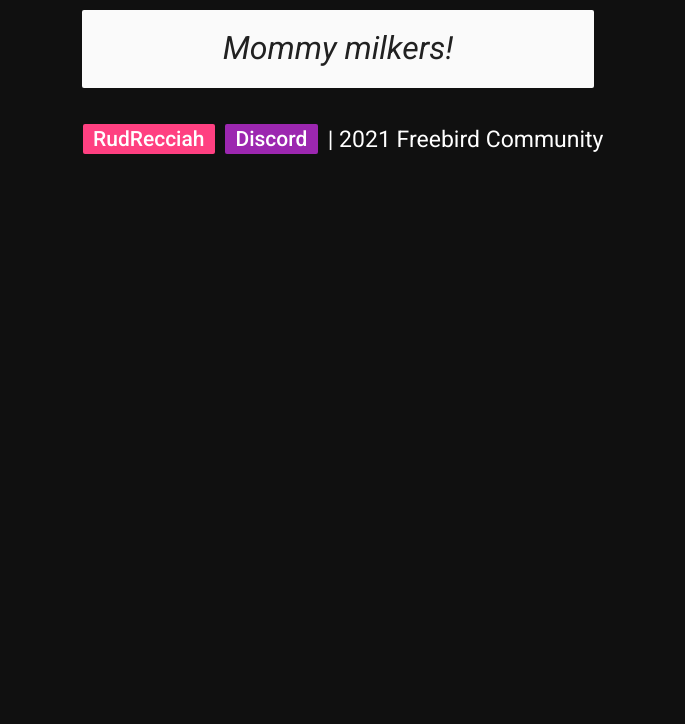
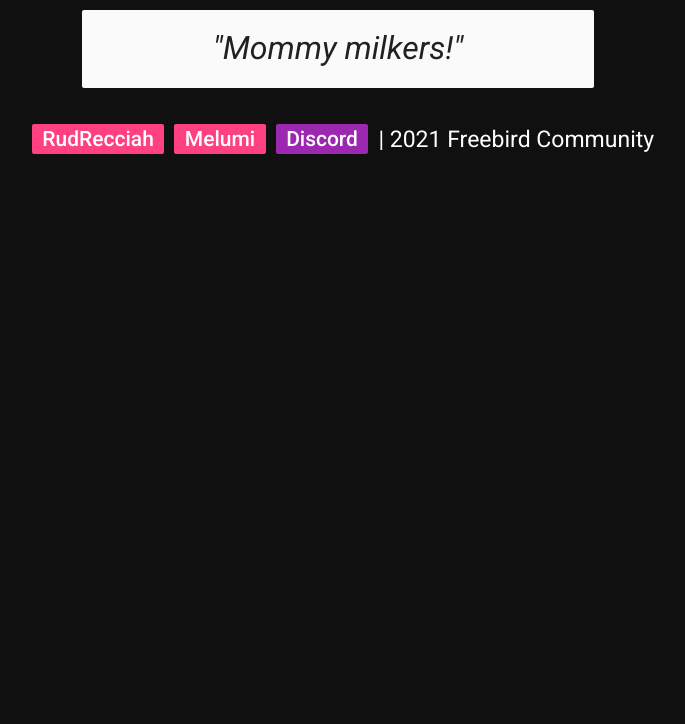
Before and after one commit to church-of-raxus/church-of-raxus.github.io, a plain HTML site: page index.html in a window 1280 px wide. Shown: the part 76-800 px from the top of the page, without its empty margins (302-987 px from the left). Drawn offline with nearby package versions, Linux system fonts and the light colour scheme; files whose address does not match are found by name.

Commit message:
Update index.html
add link

```diff
--- a/index.html
+++ b/index.html
@@ -24,7 +24,7 @@
     <br/>
 
     <div class="alert alert-light" style="margin-left: 30%; margin-right: 30%; font-size: 32px; text-align: center;" role="alert">
-      <i>Mommy milkers!</i>
+      <i>"Mommy milkers!"</i>
     </div>
 
     <br/>
@@ -34,7 +34,10 @@
         <a style="font-size: 21px; margin-left: 10px;" class="badge badge-secondary" href="https://rudrecciah.dev">RudRecciah</a>
       </li>
       <li class="nav-item">
-        <a style="font-size: 21px; margin-left: 10px;" class="badge badge-primary" href=" https://discord.gg/MDxRZCx">Discord</a>
+        <a style="font-size: 21px; margin-left: 10px;" class="badge badge-secondary" href="https://melumi11.github.io/">Melumi</a>
+      </li>
+      <li class="nav-item">
+        <a style="font-size: 21px; margin-left: 10px;" class="badge badge-primary" href="https://discord.gg/XaucJHh8J2">Discord</a>
       </li>
       <li class="nav-item">
         <p style="font-size: 23px; margin-left: 10px; color: white;">| 2021 Freebird Community</p>
```
